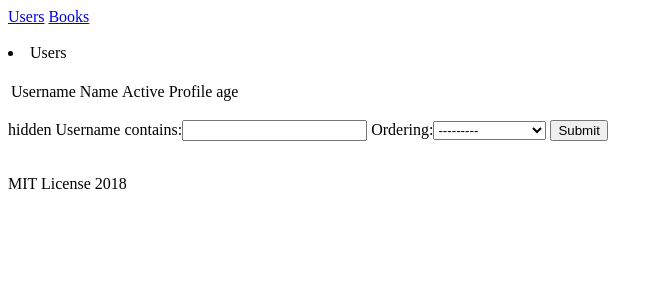
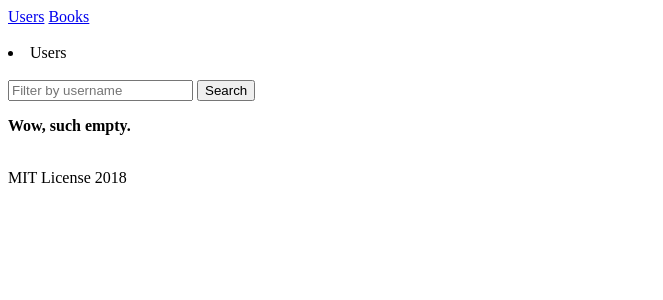
Before and after one commit to annshress/business_app, a Django app: page / in a window 1280 px wide. Shown: the top 300 px of the page, without its empty margins (0-663 px from the left). Run offline with Django 3.2, Linux system fonts and the light colour scheme.

Commit message:
add filters, pagination, sorting

```diff
--- a/users/filters.py
+++ b/users/filters.py
@@ -4,12 +4,15 @@ from users.models import AayuUser as User
 
 
 class UserFilter(filters.FilterSet):
-    o = filters.OrderingFilter(
+    ordering_a = filters.OrderingFilter(
         fields=(
             ('username', 'a'),
-            ('name', 'b'),
-            ('is_active', 'c'),
-            ('age', 'd'),
+        )
+    )
+
+    ordering_b = filters.OrderingFilter(
+        fields=(
+            ('date_joined', 'b'),
         )
     )
 
--- a/users/models.py
+++ b/users/models.py
@@ -7,7 +7,6 @@ from django.contrib.auth.models import AbstractUser
 from django.db.models.aggregates import Avg, Min, Max, Count
 
 from books.models import Book
-from books.utils import CATEGORY
 
 IMG_PATH = os.path.join('aayu', 'users')
 
--- a/users/templates/user_detail.html
+++ b/users/templates/user_detail.html
@@ -6,7 +6,7 @@
 {% endblock %}
 
 {% block content %}
-
+    <h4> User Details </h4>
     <p>
         {{ object.username }}<br>
         {{ object.first_name }} {{ object.last_name }}<br>
@@ -15,10 +15,10 @@
     </p>
 
     <hr>
-    Some Stastistics
+    <u>Some Stastistics</u>
     <table>
     <tr>
-        <td>Average, spent on one book</td>
+        <td>Average, spent on a book</td>
         <td>{{ object.books_bought_average_price }}</td>
     </tr>
     <tr>
--- a/users/templates/user_list.html
+++ b/users/templates/user_list.html
@@ -1,6 +1,10 @@
 {% extends 'base.html' %}
 
 {% block title %}User Profile{% endblock %}
+
+{% block header %}
+    {{ block.super }} Users
+{% endblock %}
 
 {% block breadcrumb %}
     <li>Users</li>
@@ -18,12 +22,16 @@
 {% endblock %}
 
 {% block content %}
+    <input id="username_filter" placeholder="Filter by username"
+           type="text">
+    <button onclick="searchUsername()">Search</button>
+    {% if object_list %}
         <table>
             <thead>
-        <td><span class="ordering" id="oa">Username</span></td>
-        <td><span class="ordering" id="ob">Name</span></td>
-        <td><span class="ordering" id="oc">Active</span></td>
-        <td><span class="ordering" id="od">Profile age</span></td>
+            <td><span class="ordering" onclick="orderChange('a')">Username</span></td>
+            <td><span class="ordering" onclick="">Name</span></td>
+            <td><span class="ordering" onclick="">Active</span></td>
+            <td><span class="ordering" onclick="orderChange('b')">Profile age</span></td>
             </thead>
             {% for obj in object_list %}
                 <tr>
@@ -33,10 +41,13 @@
                     <td>{{ obj.date_joined | timesince }} ago<br></td>
                 </tr>
             {% endfor %}
+    {% else %}
+        <p><strong>Wow, such empty.</strong></p>
+    {% endif %}
     </table>
 
     <p>
-    <form id="filter"> hidden
+    <form id="filter" hidden>
         {{ filter.form }}
         <button type="submit">Submit</button>
     </form>
@@ -45,7 +56,29 @@
 
 {% block scripts %}
     <script>
+    var form = $('#filter');
+    var curr = {};
+    curr.a = '{{ ordering_a }}';
+    curr.b = '{{ ordering_b }}';
+    curr.a = (curr.a === 'None')?undefined:curr.a;
+    curr.b = (curr.b === 'None')?undefined:curr.b;
 
+    function orderChange(attr) {
+        curr[attr] = curr[attr]?curr[attr]:attr;
+        if (curr[attr].indexOf("-") >= 0){
+            curr[attr] = curr[attr].slice(1)
+        } else {
+            curr[attr] = "-" + curr[attr]
+        }
+        $('#id_ordering_'+attr).val(curr[attr]);
+        form.submit();
+    }
+
+    function searchUsername() {
+        var q = $('#username_filter').val();
+        $('#id_username__icontains').val(q);
+        form.submit();
+    }
     </script>
 
 {% endblock %}
--- a/users/views.py
+++ b/users/views.py
@@ -1,3 +1,4 @@
+from copy import copy
 from django.views.generic.detail import DetailView
 from django.views.generic.list import ListView
 
@@ -8,15 +9,26 @@ from users.models import AayuUser as User
 class UsersListView(ListView):
     template_name = "user_list.html"
     queryset = User.objects.all().order_by('id')
-    paginate_by = 2
+    paginate_by = 1
 
     def get_queryset(self):
-        return UserFilter(data=self.request.GET, queryset=super(UsersListView, self).
-                          get_queryset()).qs
+        return UserFilter(
+            data=self.request.GET,
+            queryset=super(UsersListView, self).get_queryset()
+        ).qs
 
     def get_context_data(self, *args, **kwargs):
         context = super(UsersListView, self).get_context_data(*args, **kwargs)
-        context['filter'] = UserFilter()
+        context['filter'] = UserFilter(data=self.request.GET)
+        context['ordering_a'] = self.request.GET.get('ordering_a')
+        context['ordering_b'] = self.request.GET.get('ordering_b')
+        if 'page' in self.request.GET:
+            request_clone = copy(self.request)
+            request_clone.GET._mutable = True
+            if len(request_clone.GET.getlist('page')) >= 1:
+                del request_clone.GET['page']
+            request_clone.GET._mutable = False
+            context['request'] = request_clone
         return context
 
 
```
Lines whose indentation alone changed are shown as unchanged.
